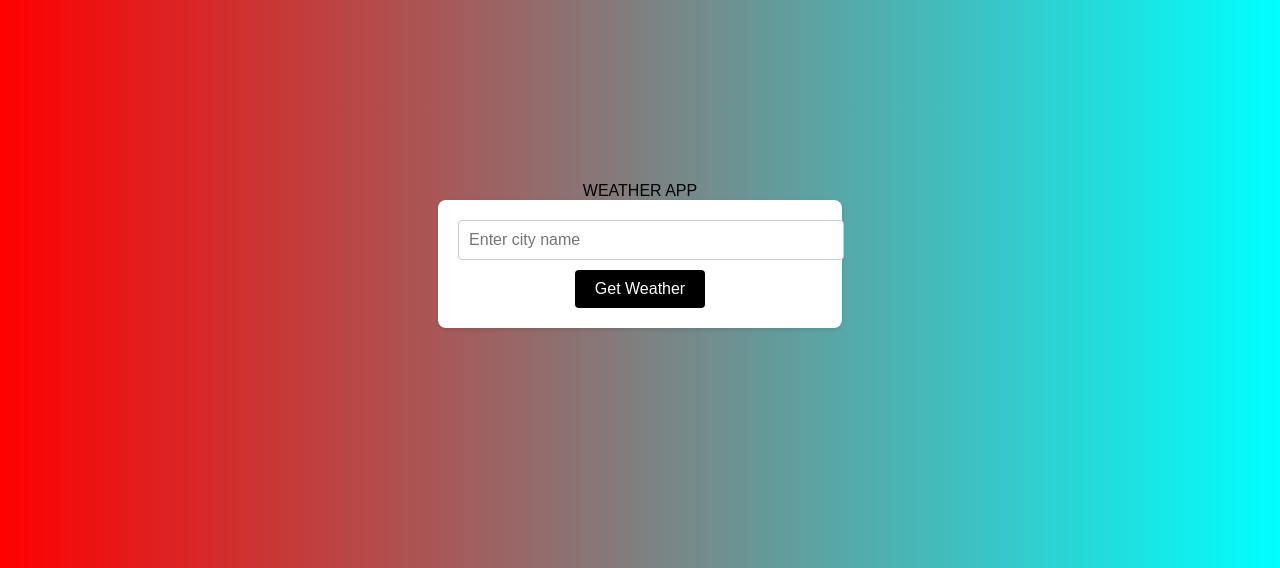
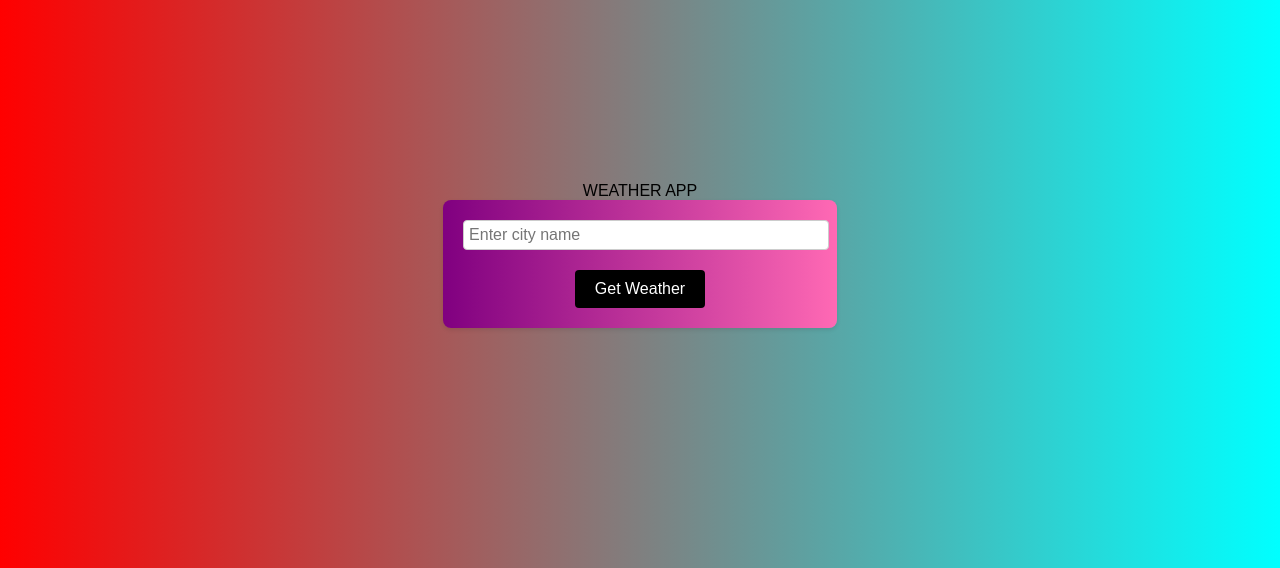
Before and after one commit to FridayBlessed/WEATHER-APP, a Flask app: page / in a window 1280 px wide. Shown: the part 145-713 px from the top of the page. Run offline with Flask 3, Linux system fonts and the light colour scheme; some web fonts are replaced.

Commit message:
UI improved a bit

```diff
--- a/static/assets/style.css
+++ b/static/assets/style.css
@@ -25,15 +25,16 @@ form {
     padding: 20px;
     border-radius: 8px;
     box-shadow: 0 2px 4px rgba(0, 0, 0, 0.1);
+    background:linear-gradient(to left,hotpink,purple);
 }
 
 input[type="text"] {
     width: 100%;
-    padding: 10px;
+    padding: 5px;
     border: 1px solid #ccc;
     border-radius: 4px;
     font-size: 16px;
-    margin-bottom: 10px;
+    margin-bottom: 20px;
 }
 
 input[type="submit"] {
@@ -48,7 +49,7 @@ input[type="submit"] {
 }
 
 input[type="submit"]:hover {
-    background-color: hotpink;
+    background-color: blueviolet;
 }
 
 .h1{
--- a/templates/results.html
+++ b/templates/results.html
@@ -7,7 +7,9 @@
 </head>
 <body>
     <h1>Weather Forecast for {{ city }}</h1>
+
     <p>Temperature: {{ temperature }}°C</p>
+
     <p>Description: {{ description }}</p>
 </body>
 </html>
```
